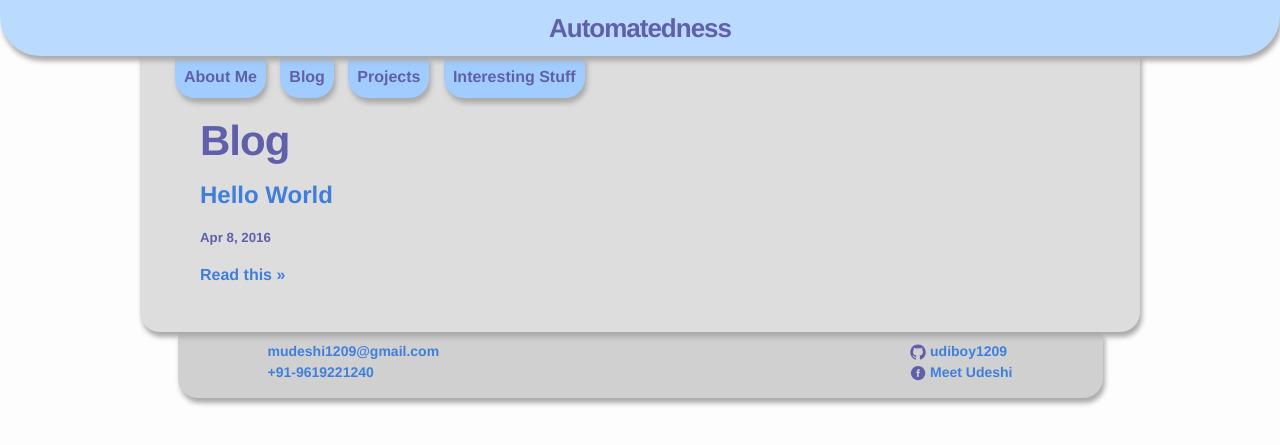
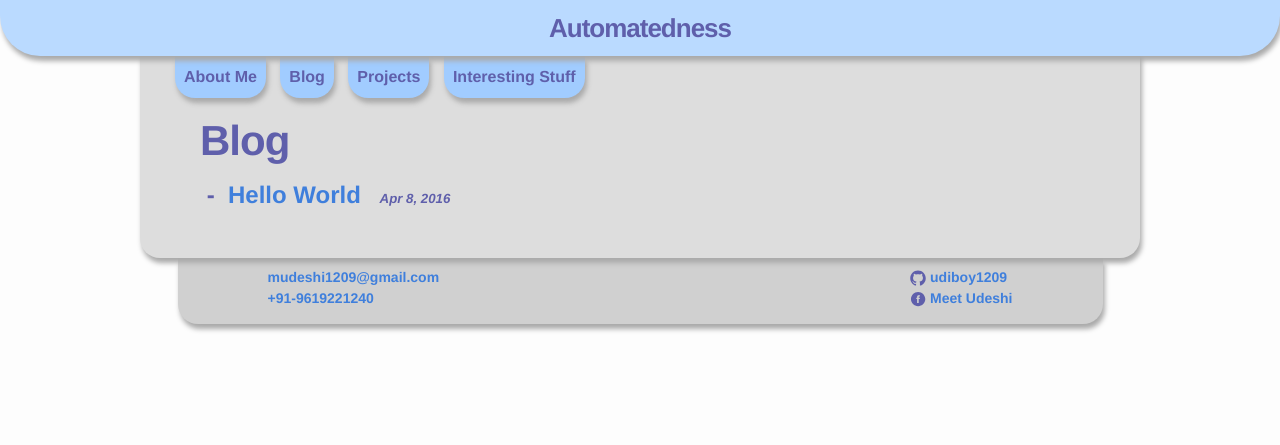
Before and after one commit to udiboy1209/udiboy1209.github.io, a Jekyll site: the page built from index.html, in a window 1280 px wide. Shown: the top 445 px of the page. Built offline with Jekyll 4.4.1, drawn with Linux system fonts in a browser that asks for light colours.

Commit message:
Blog post list layout improvement

```diff
--- a/_sass/_layout.scss
+++ b/_sass/_layout.scss
@@ -230,3 +230,18 @@ header {
 
     position: relative;
 }
+
+.article {
+    margin-bottom: $spacing-unit / 2;
+    margin-top:    $spacing-unit / 2;
+
+    .time-wrapper {
+        display: inline;
+        font-style: italic;
+    }
+
+    .title {
+        display: inline;
+        margin-right: $spacing-unit * 2 / 5;
+    }
+}
--- a/index.html
+++ b/index.html
@@ -4,11 +4,13 @@ title: Blog
 id: index
 ---
 {% for post in site.posts %}
-    <h2>
-        <a href="{{ post.url }}">{{ post.title }}</a>
-    </h2>
-    <h5>
-        <time datetime="{{ post.date | date_to_xmlschema }}">{{ post.date | date: site.date_format }}</time>
-    </h5>
-    <p><a href="{{ post.url }}" class="btn">Read this &raquo;</a></p>
+    <div class="article">
+        <h2 class="title">
+            &nbsp;-&nbsp;
+            <a href="{{ post.url }}">{{ post.title }}</a>
+        </h2>
+        <h5 class="time-wrapper">
+            <time datetime="{{ post.date | date_to_xmlschema }}">{{ post.date | date: site.date_format }}</time>
+        </h5>
+    </div>
 {% endfor %}
```
